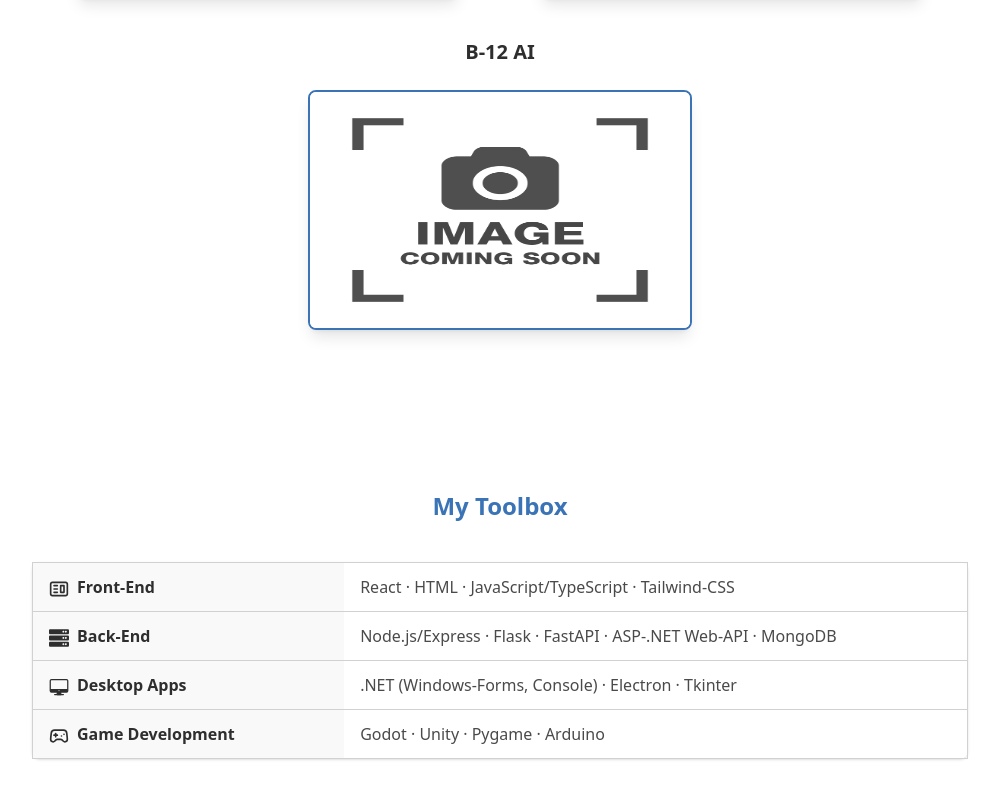
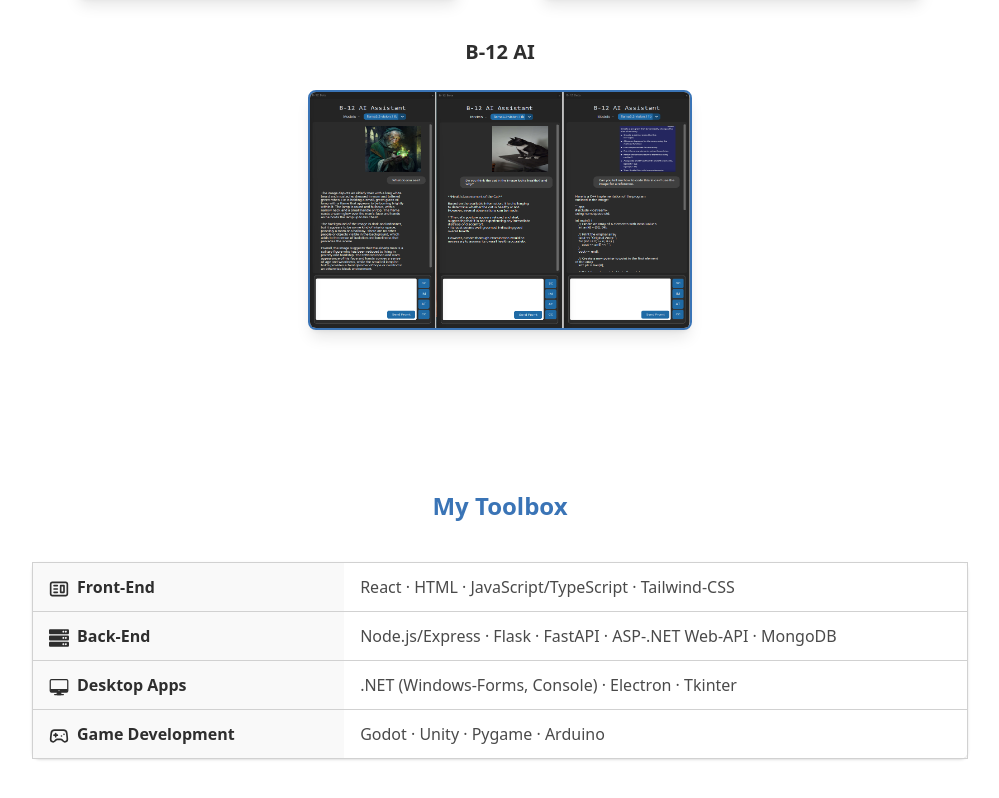
Before and after one commit to ChavezJuanC/Portfolio_Site, a React (Vite) app: page / in a window 1280 px wide. Shown: the part 1294-2092 px from the top of the page, without its empty margins (140-1139 px from the left). Built offline with nearby package versions, Linux system fonts and the light colour scheme.

Commit message:
uploaded b-12 photos

```diff
--- a/src/routes/home/FeaturedProjects.jsx
+++ b/src/routes/home/FeaturedProjects.jsx
@@ -68,9 +68,7 @@
             >
                 <ProjectCard
                     projectName={"B-12 AI"}
-                    img_source={
-                        "project_imgs/placeholder/placeholder-image.jpg"
-                    }
+                    img_source={"project_imgs/b-12/b-12.png"}
                 />
             </div>
         </div>
--- a/src/routes/projects/Projects.jsx
+++ b/src/routes/projects/Projects.jsx
@@ -74,7 +74,7 @@
                             "B-12 is a Python desktop application built with Tkinter that lets users run local LLMs through a simple GUI. It integrates with Ollama, supports easy switching between models, and includes features like screen capturing and image uploads for enhanced interactions."
                         }
                         photoArray={[
-                            "project_imgs/placeholder/placeholder-image.jpg",
+                            "project_imgs/b-12/b-12.png",
                         ]}
                         githubLink={"https://github.com/ChavezJuanC/b-12-beta"}
                     />
```
Also changed, not shown: public/project_imgs/b-12/b-12.png (added).
